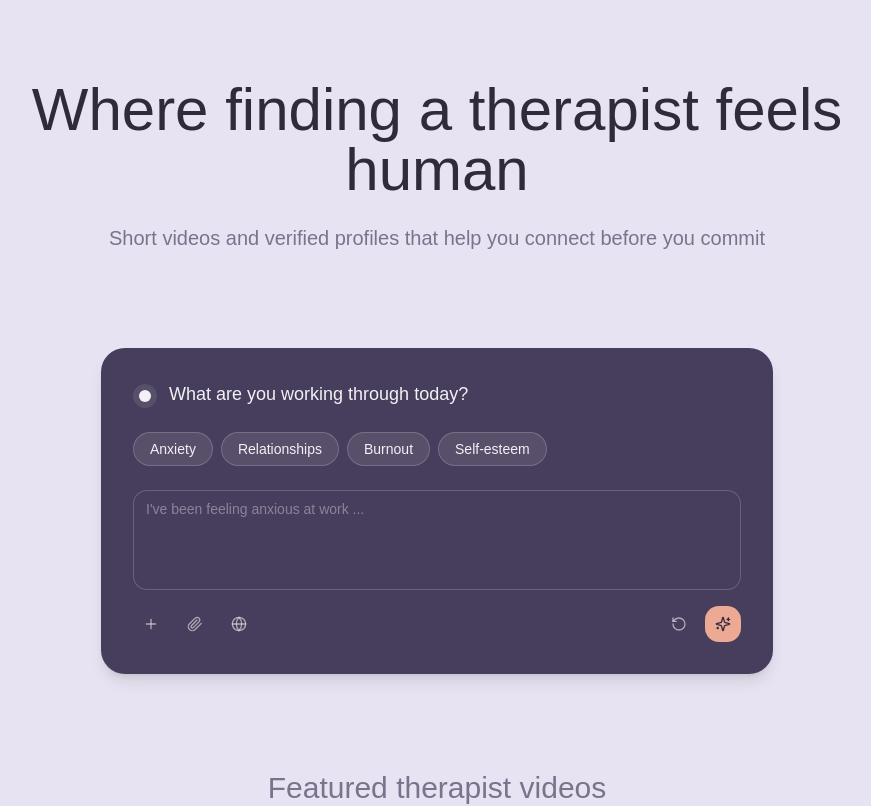
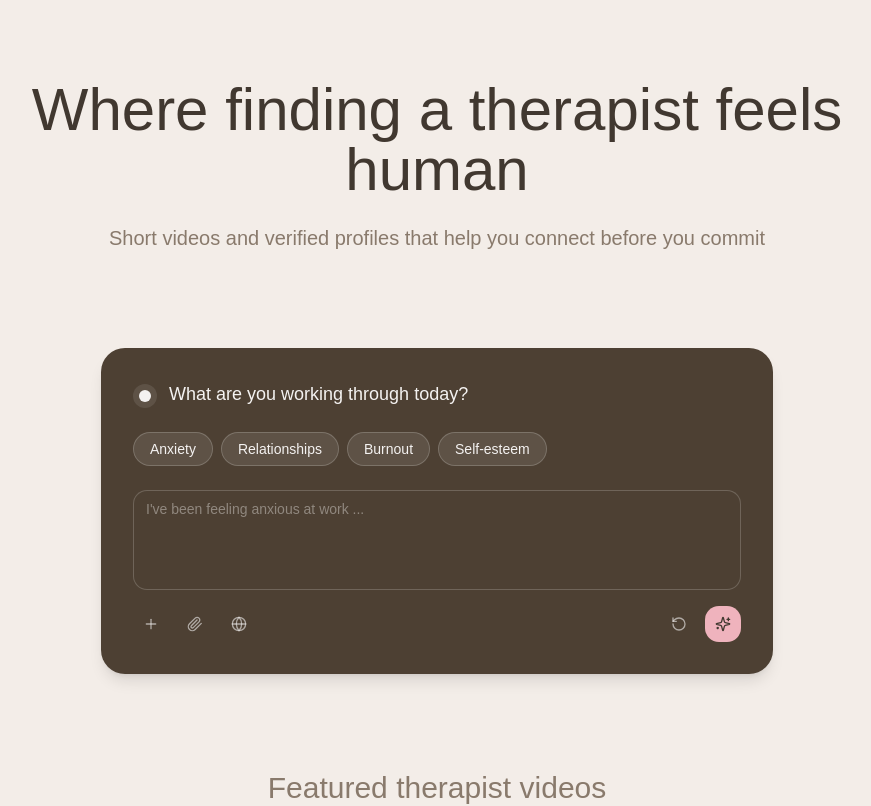
Before and after one commit to uxdesigndani-dotcom/peptidesrated, a React (Vite) app: page / in a window 1280 px wide. Shown: the top 806 px of the page, without its empty margins (203-1074 px from the left). Built offline with nearby package versions, Linux system fonts and the light colour scheme; the HTML template or start-up script is replaced by a standard one; a web font is replaced by a local one.

Commit message:
Update color palette

```diff
--- a/src/index.css
+++ b/src/index.css
@@ -8,36 +8,36 @@ All colors MUST be HSL.
 
 @layer base {
   :root {
-    --background: 260 35% 92%;
-    --foreground: 260 15% 20%;
+    --background: 30 30% 93%;
+    --foreground: 30 15% 22%;
 
-    --card: 0 0% 98%;
-    --card-foreground: 260 15% 20%;
+    --card: 350 50% 96%;
+    --card-foreground: 30 15% 22%;
 
-    --card-dark: 260 20% 30%;
-    --card-dark-foreground: 260 10% 95%;
+    --card-dark: 30 20% 25%;
+    --card-dark-foreground: 30 10% 95%;
 
-    --popover: 0 0% 98%;
-    --popover-foreground: 260 15% 20%;
+    --popover: 350 50% 96%;
+    --popover-foreground: 30 15% 22%;
 
-    --primary: 260 15% 25%;
-    --primary-foreground: 0 0% 98%;
+    --primary: 30 15% 25%;
+    --primary-foreground: 30 10% 96%;
 
-    --secondary: 260 30% 88%;
-    --secondary-foreground: 260 15% 20%;
+    --secondary: 350 45% 90%;
+    --secondary-foreground: 30 15% 22%;
 
-    --muted: 260 25% 85%;
-    --muted-foreground: 260 10% 50%;
+    --muted: 30 25% 88%;
+    --muted-foreground: 30 12% 48%;
 
-    --accent: 15 70% 75%;
-    --accent-foreground: 260 15% 20%;
+    --accent: 350 65% 82%;
+    --accent-foreground: 30 15% 22%;
 
     --destructive: 0 65% 55%;
-    --destructive-foreground: 0 0% 98%;
+    --destructive-foreground: 30 10% 98%;
 
-    --border: 260 20% 85%;
-    --input: 260 15% 25%;
-    --ring: 260 15% 25%;
+    --border: 350 30% 88%;
+    --input: 30 15% 25%;
+    --ring: 350 65% 82%;
 
     --radius: 1rem;
 
@@ -47,36 +47,36 @@ All colors MUST be HSL.
   }
 
   .dark {
-    --background: 260 15% 15%;
-    --foreground: 260 10% 92%;
+    --background: 30 15% 15%;
+    --foreground: 30 10% 92%;
 
-    --card: 260 18% 22%;
-    --card-foreground: 260 10% 92%;
+    --card: 30 18% 22%;
+    --card-foreground: 30 10% 92%;
 
-    --card-dark: 260 20% 18%;
-    --card-dark-foreground: 260 10% 92%;
+    --card-dark: 30 20% 18%;
+    --card-dark-foreground: 30 10% 92%;
 
-    --popover: 260 18% 22%;
-    --popover-foreground: 260 10% 92%;
+    --popover: 30 18% 22%;
+    --popover-foreground: 30 10% 92%;
 
-    --primary: 260 10% 90%;
-    --primary-foreground: 260 15% 15%;
+    --primary: 30 10% 90%;
+    --primary-foreground: 30 15% 15%;
 
-    --secondary: 260 15% 28%;
-    --secondary-foreground: 260 10% 92%;
+    --secondary: 30 15% 28%;
+    --secondary-foreground: 30 10% 92%;
 
-    --muted: 260 15% 28%;
-    --muted-foreground: 260 8% 65%;
+    --muted: 30 15% 28%;
+    --muted-foreground: 30 8% 65%;
 
-    --accent: 15 60% 65%;
-    --accent-foreground: 260 15% 15%;
+    --accent: 350 55% 70%;
+    --accent-foreground: 30 15% 15%;
 
     --destructive: 0 55% 45%;
-    --destructive-foreground: 260 10% 98%;
+    --destructive-foreground: 30 10% 98%;
 
-    --border: 260 15% 30%;
-    --input: 260 10% 85%;
-    --ring: 260 10% 85%;
+    --border: 30 15% 30%;
+    --input: 30 10% 85%;
+    --ring: 350 55% 70%;
   }
 }
 
```
